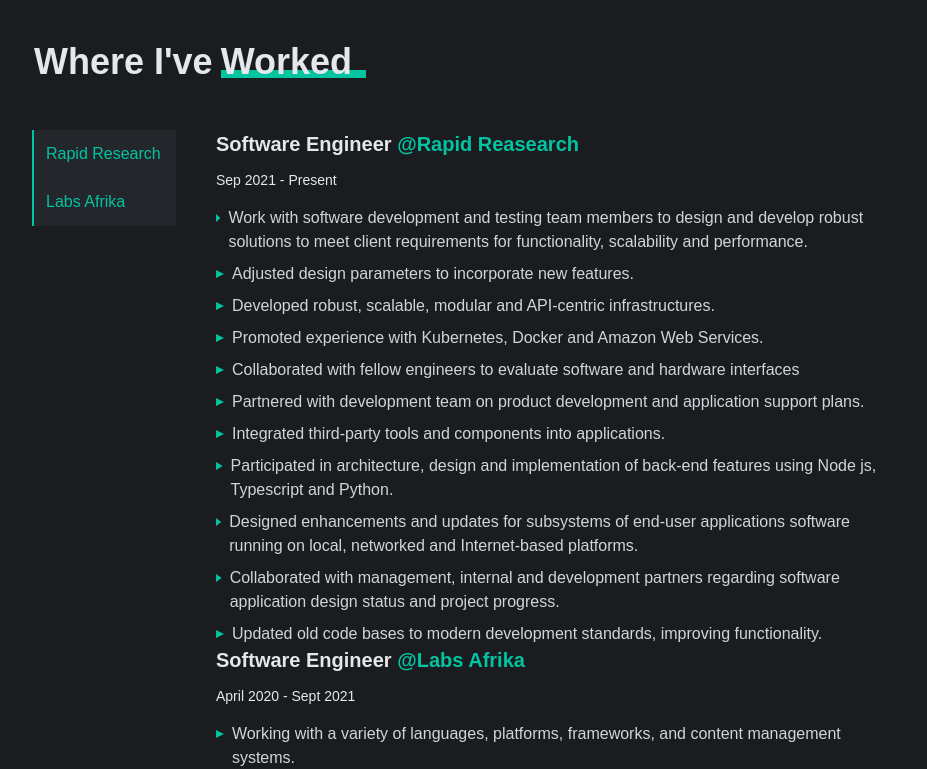
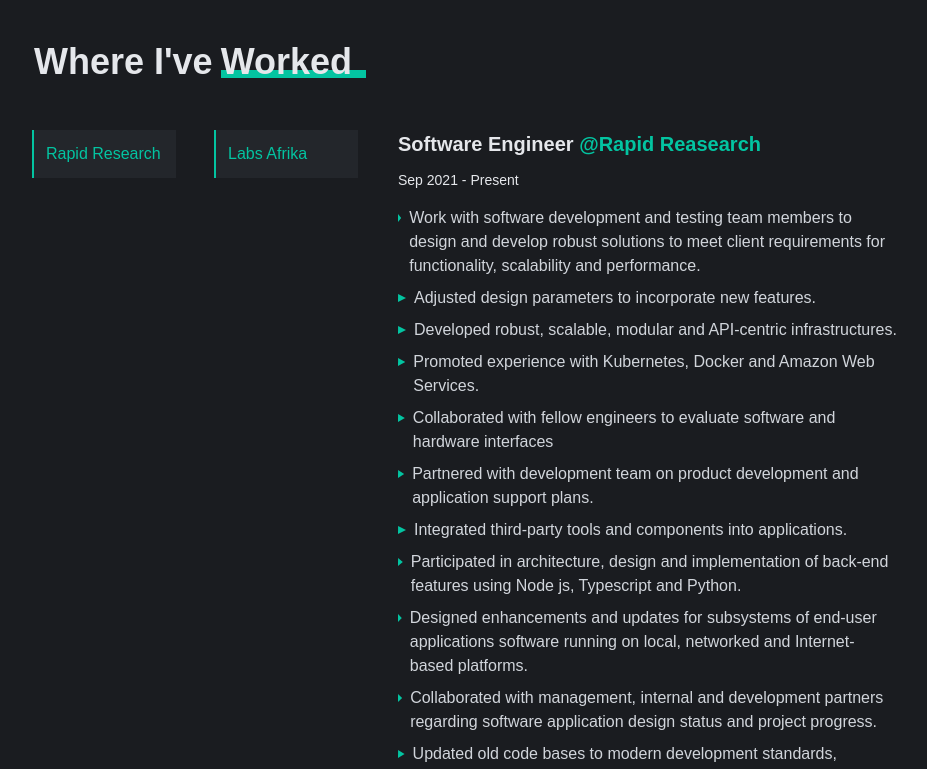
Before and after one commit to sirbor/sirbor.github.io, a React (Create React App) app: page / in a window 1280 px wide. Shown: the part 1560-2329 px from the top of the page, without its empty margins (174-1101 px from the left). Built offline with nearby package versions, Linux system fonts and the light colour scheme; a web font is replaced by a local one.

Commit message:
updated commit

```diff
--- a/src/components/Experience.js
+++ b/src/components/Experience.js
@@ -97,12 +97,16 @@
           >
             Rapid Research
           </button>
+
+        </div>
+        <div className="flex md:flex-col flex-row items-start text-gray-100 ">
           <button
             onClick={() => showCompany(1)}
             className={workData[0].isVisible ? activeClass : inactiveClass}
           >
             Labs Afrika
           </button>
+
         </div>
         <div>
           {workExp.map((work, index) => {
```
